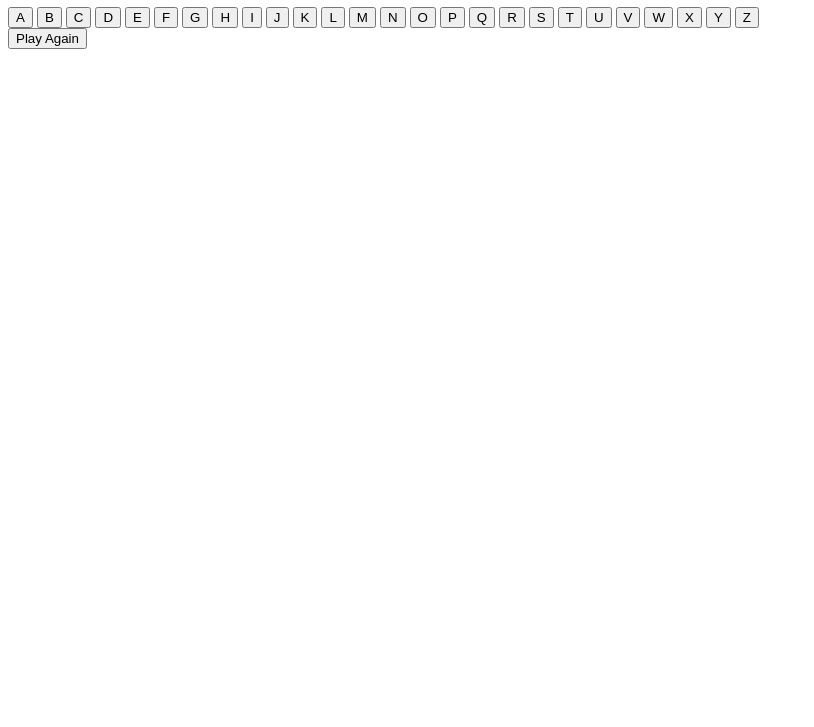
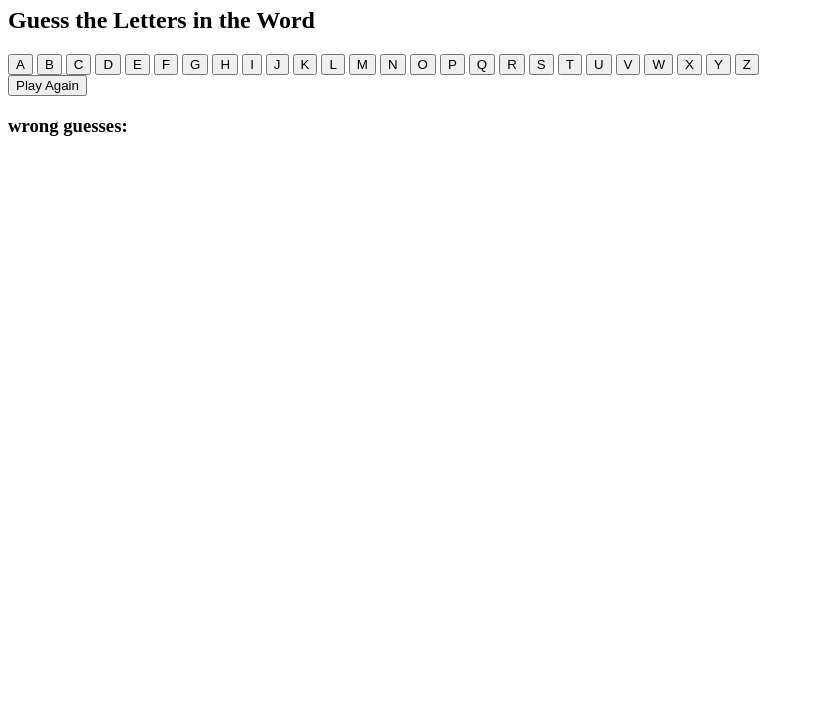
Before and after one commit to alexchristison/Project1_DunkMan, a plain HTML site: page index.html in a window 1280 px wide. Shown: the part 73-800 px from the top of the page, without its empty margins (0-814 px from the left). Drawn offline with Linux system fonts and the light colour scheme.

```diff
--- a/index.html
+++ b/index.html
@@ -9,6 +9,7 @@
 </head>
 <body>
     <h1>Dunk Man</h1>
+    <h2>Guess the Letters in the Word</h2>
     <main>
         <div id = "letters">
         <button class = "letter">A</button>
@@ -40,5 +41,6 @@
         </div>
     </main>
     <button>Play Again</button>
+    <h3>wrong guesses: </h3>
 </body>
 </html>
```
